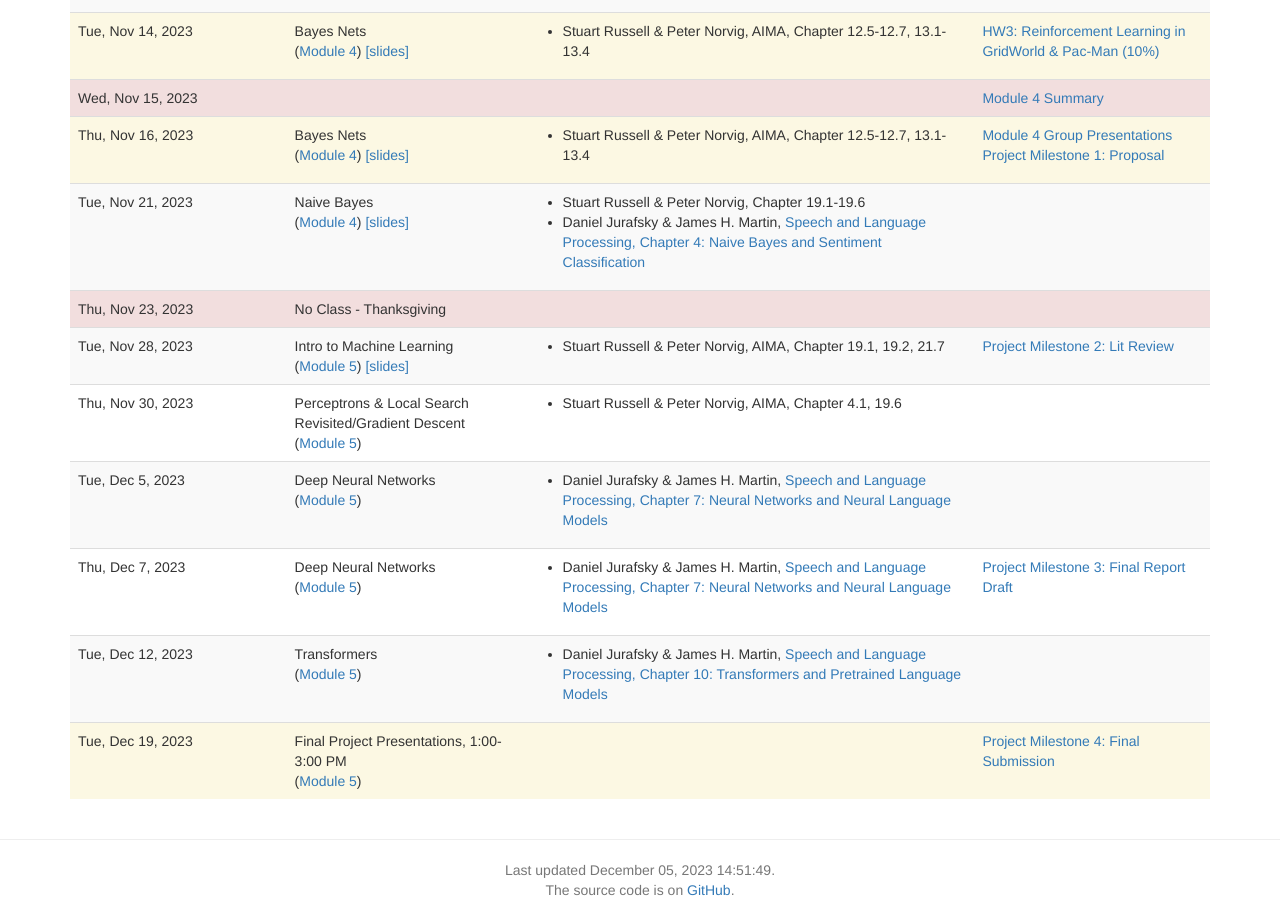
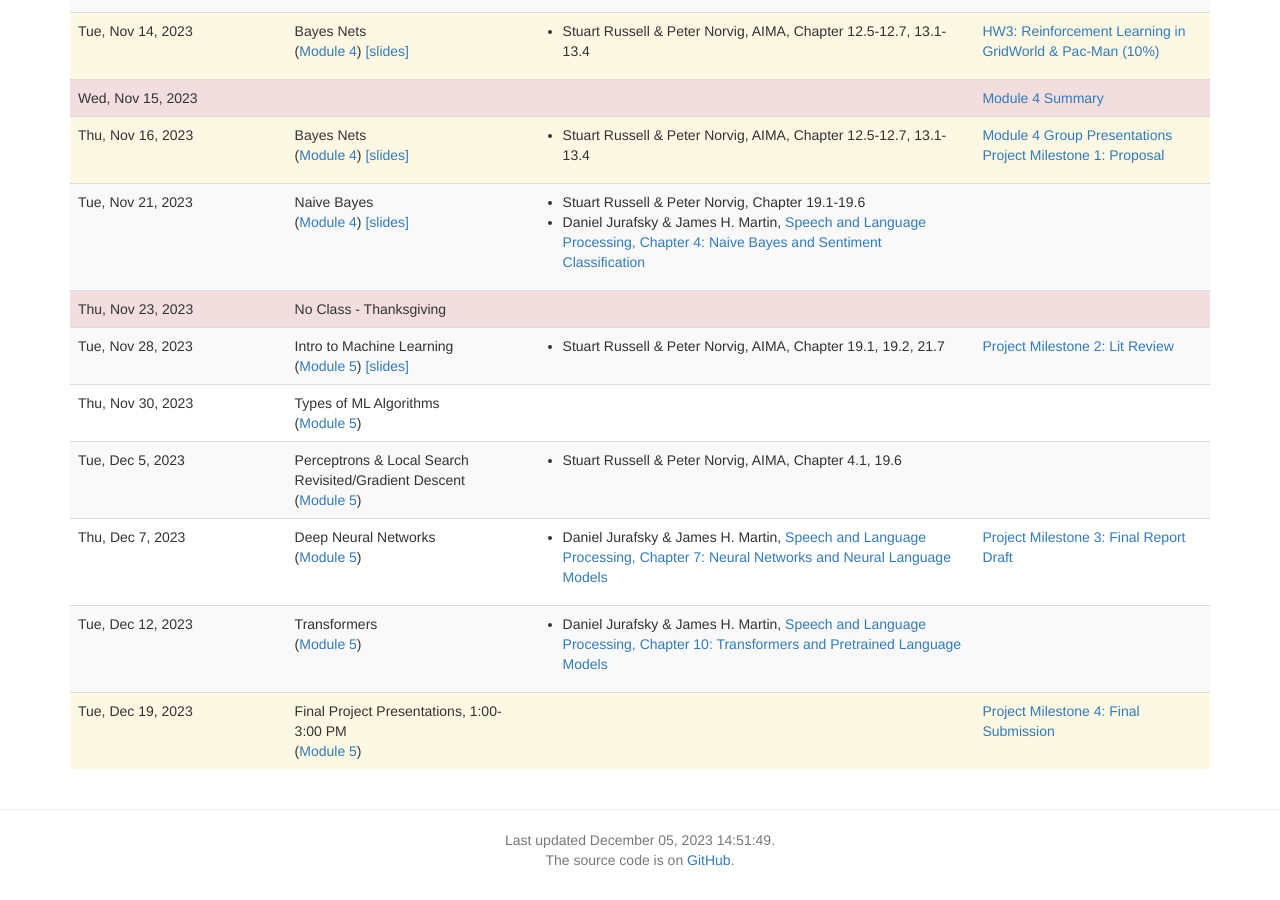
Before and after one commit to lara-martin/Principles-of-AI, a Jekyll site: the page built from lectures.md, in a window 1280 px wide and 900 px high, scrolled down 1727 px. Built offline with Jekyll 4.4.1, drawn with Linux system fonts in a browser that asks for light colours; nearby versions of some CDN libraries; a script that is not in the unit is left out; after the commit the page ends 2597 px from its top, so only the background shows below that.

Commit message:
Update lectures.yaml

```diff
--- a/_data/lectures.yaml
+++ b/_data/lectures.yaml
@@ -221,10 +221,10 @@
       url:  project/lit-review.html
 -
   date: 2023-11-30
-  title: Perceptrons & Local Search Revisited/Gradient Descent
+  title: Types of ML Algorithms
 -
   date: 2023-12-05
-  title: Deep Neural Networks
+  title: Perceptrons & Local Search Revisited/Gradient Descent
 -
   date: 2023-12-07
   title: Deep Neural Networks
```
